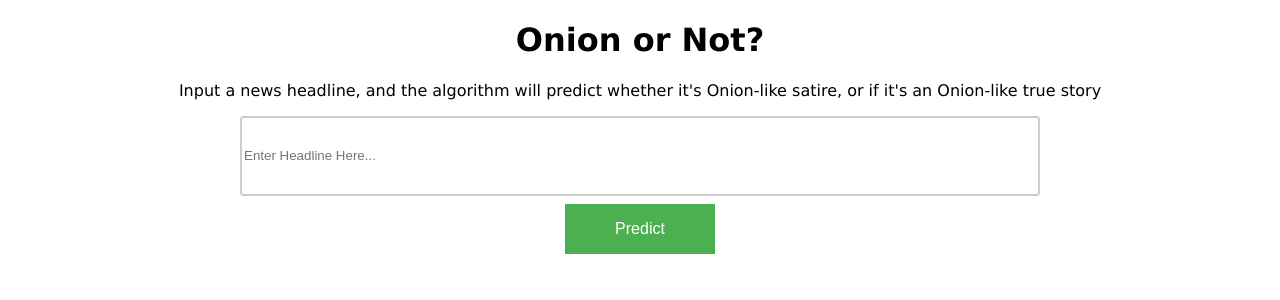
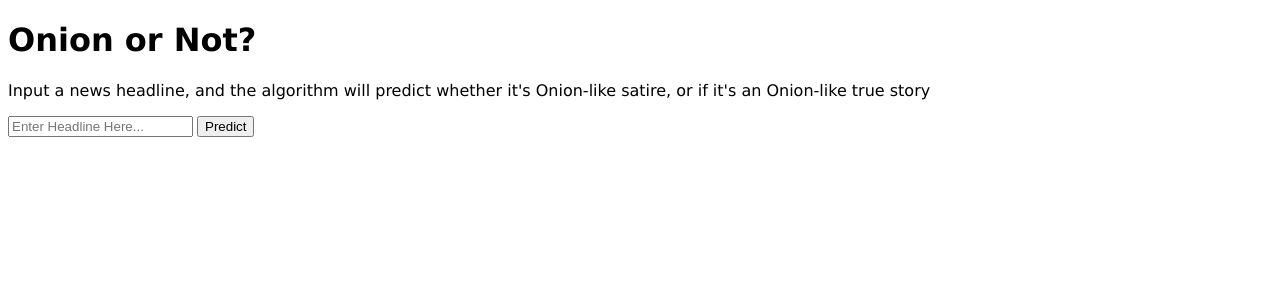
Before and after one commit to GithubArnavSharma/OnionOrNot, a Flask app: page / in a window 1280 px wide. Shown: the top 300 px of the page. Run offline with Flask 2, Linux system fonts and the light colour scheme; parts of the project's set-up code (start-up, migrations or seed data) failed here and were passed over.

Commit message:
Update index.html

```diff
--- a/templates/index.html
+++ b/templates/index.html
@@ -8,38 +8,6 @@
     <link href='https://fonts.googleapis.com/css?family=Hind:300' rel='stylesheet' type='text/css'>
     <link href='https://fonts.googleapis.com/css?family=Open+Sans+Condensed:300' rel='stylesheet' type='text/css'>
     <link rel="stylesheet">
-
-    <style>
-        .button {
-            width: 150px;
-            height: 50px;
-            background-color: #4CAF50;
-            border: none;
-            color: white;
-            text-align: center;
-            text-decoration: none;
-            display: block;
-            font-size: 16px;
-            margin: 8px auto;
-            cursor: pointer;
-        }
-
-        input[type=text], select {
-            width: 800px;
-            height: 80px;
-            margin: 0 auto;
-            display: block;
-            border: 2px solid #ccc;
-            border-radius: 4px;
-            box-sizing: border-box;
-            color: white;
-        }
-
-        .center {
-            text-align: center
-        }
-
-    </style>
 
 </head>
 
```
